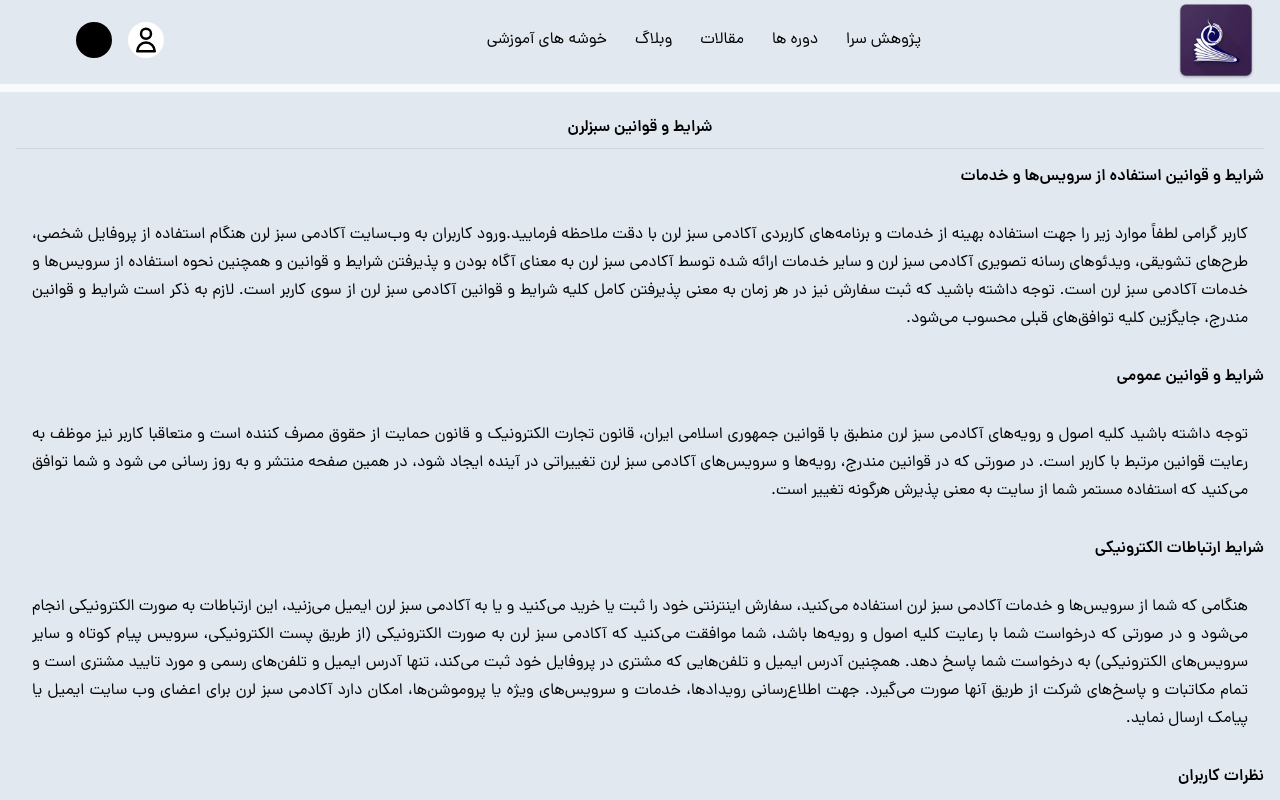
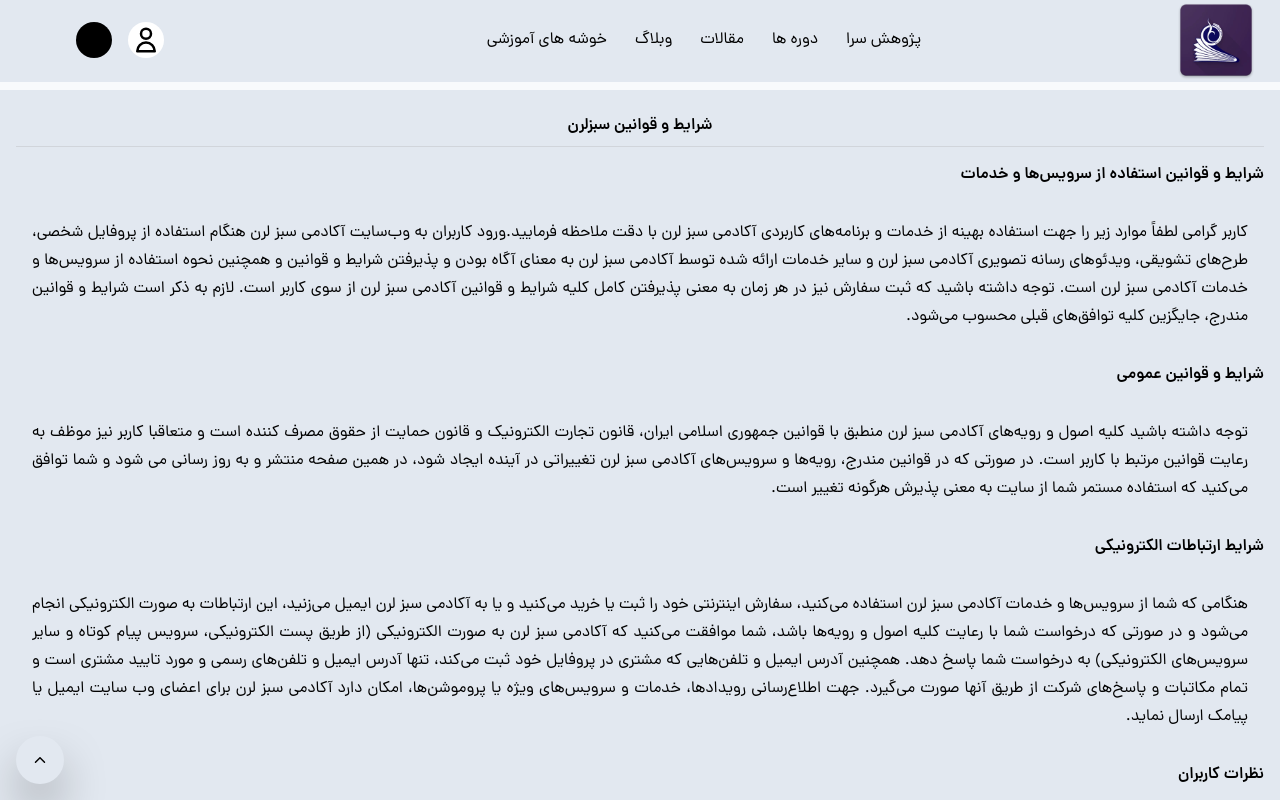
Before and after one commit to mohsenmohsen68/school, a Next.js app: page /rules in a window 1280 px wide. Shown: the top 800 px of the page. Built offline with nearby package versions, Linux system fonts and the light colour scheme.

Commit message:
scroll tothe top added to pages ...

```diff
--- a/src/app/articles/page.tsx
+++ b/src/app/articles/page.tsx
@@ -74,7 +74,7 @@ const handleChange = (event: React.ChangeEvent<unknown>, value: number) => {
    ]
   return (
     <div className='bg-slate-50 dark:bg-slate-600 dark:text-white'>
-      <div className='flex justify-center w-full '>
+      <div className=' flex justify-center h-full sticky top-0 z-50'>
         <Header />
       </div>
 
--- a/src/app/blog/page.tsx
+++ b/src/app/blog/page.tsx
@@ -10,7 +10,7 @@ const Footer = dynamic(() => import("@/components/footer/Footer"), {
 export default function page() {
   return (
     <div  className='bg-slate-50 dark:bg-slate-600 dark:text-white'>
-      <div className="flex justify-center w-full ">
+      <div className=' flex justify-center h-full sticky top-0 z-50'>
       <Header/>
 
       </div>
--- a/src/app/clusters/page.tsx
+++ b/src/app/clusters/page.tsx
@@ -10,7 +10,7 @@ const Footer = dynamic(() => import("@/components/footer/Footer"), {
 export default function page() {
   return (
     <div className='bg-slate-50 dark:bg-slate-600 dark:text-white'>
-      <div className='flex justify-center w-full '>
+      <div className=' flex justify-center h-full sticky top-0 z-50'>
         <Header />
       </div>
       clusters
--- a/src/app/courses/page.tsx
+++ b/src/app/courses/page.tsx
@@ -67,7 +67,9 @@ const handleChange = (event: React.ChangeEvent<unknown>, value: number) => {
   ]
   return (
     <div className='bg-slate-50 dark:bg-slate-600 dark:text-white'>
+      <div className=' flex justify-center h-full sticky top-0 z-50'>
       <Header />
+      </div>
 
       <div>
         <div className='md:container mx-auto '>
--- a/src/app/layout.tsx
+++ b/src/app/layout.tsx
@@ -5,13 +5,14 @@ import { Provider } from "react-redux";
 import { ThemeProvider } from "next-themes";
 import AOSInit from "@/utils/AOSInit";
 import store from "./../../Redux/Store";
+import ScrollToTop from "@/utils/scrollToTop";
 
 const inter = Inter({ subsets: ["latin"] });
 
 export const metadata: Metadata = {
   title: " پژوهشسرای باقرالعلوم | ناحیه یک ارومیه",
   description: "Generated by create next app",
-  icons:"/img/logo.webp"
+  icons: "/img/logo.webp"
 };
 
 export default function RootLayout({
@@ -21,12 +22,15 @@ export default function RootLayout({
 }>) {
   return (
     <html lang='en' dir='rtl'>
-      <body className={inter.className}>
+      <body className={`${inter.className} relative`}>
         {/* <Provider store={store}> */}
-          <ThemeProvider attribute='class'>
-            <AOSInit/>
-            {children}
-            </ThemeProvider>
+        <ThemeProvider attribute='class'>
+          <AOSInit />
+          {children}
+        </ThemeProvider>
+        <div className="fixed bottom-4 left-4 rounded-full w-12 h-12 flex justify-center items-center p-2 z-50 shadow-2xl hover:cursor-pointer shadow-black dark:shadow-white'">
+          <ScrollToTop />
+        </div>
         {/* </Provider> */}
       </body>
     </html>
--- a/src/components/scrollIndicator/ScrollIndicator.tsx
+++ b/src/components/scrollIndicator/ScrollIndicator.tsx
@@ -1,21 +1,31 @@
 "use client"
-import React, { useRef } from 'react'
+import React, { useEffect, useRef } from 'react'
 
 export default function ScrollIndicator() {
 const myScrollIndicator = useRef<HTMLDivElement>(null)
-    window.onscroll = function() {myFunction()};
 
+useEffect(()=>{
     function myFunction() {
       var winScroll = document.body.scrollTop || document.documentElement.scrollTop;
       var height = document.documentElement.scrollHeight - document.documentElement.clientHeight;
       var scrolled = (winScroll / height) * 100;
       if(myScrollIndicator.current){
-          myScrollIndicator.current.style.width = scrolled + "%";
+            myScrollIndicator.current.style.width = scrolled + "%";
+        }
       }
+      if(myScrollIndicator.current){
+        myScrollIndicator.current.style.width = 0 + "%";
     }
+    window.addEventListener('scroll',myFunction);
+
+    // return window.removeEventListener('scroll',myFunction)
+
+},[])
+    // window.onscroll = function() {myFunction()};
+
 
   return (
-    <div className='w-full bg-slate-200 h-1'>
+    <div className='w-full bg-slate-200 h-[2px] '>
 
     <div ref={myScrollIndicator} className='bg-green-500 h-full'>
 
--- /dev/null
+++ b/src/utils/scrollToTop.tsx
@@ -0,0 +1,21 @@
+'use client'
+import React,{useState} from 'react'
+import { IoIosArrowUp } from "react-icons/io";
+
+export default function ScrollToTop() {
+    const [showScrollIcon,setShowScrollIcon] = useState<boolean>(false)
+
+const scrollToTop=()=>{
+    window.scrollTo({
+        top:0,
+        behavior:'smooth'
+    })
+}
+
+  return (
+
+    <div className=' '>
+      <IoIosArrowUp onClick={scrollToTop}/>
+    </div>
+  )
+}
```
